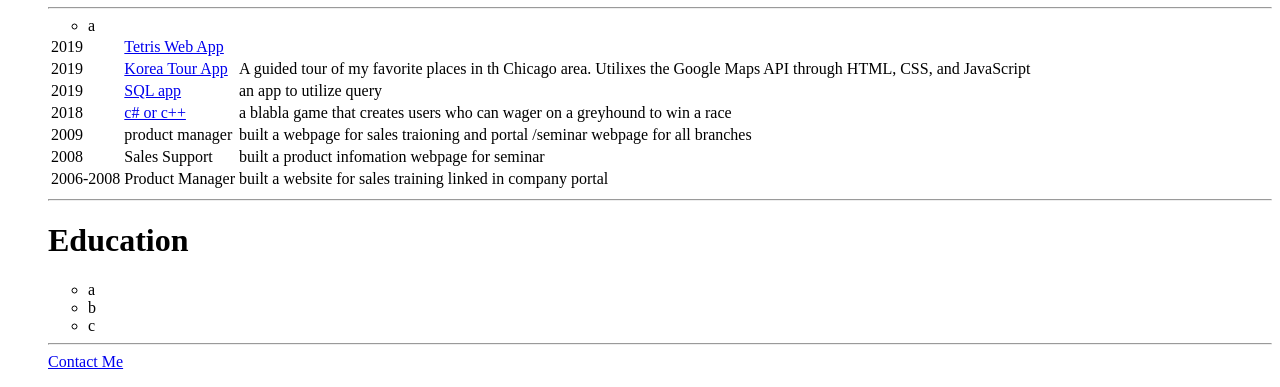
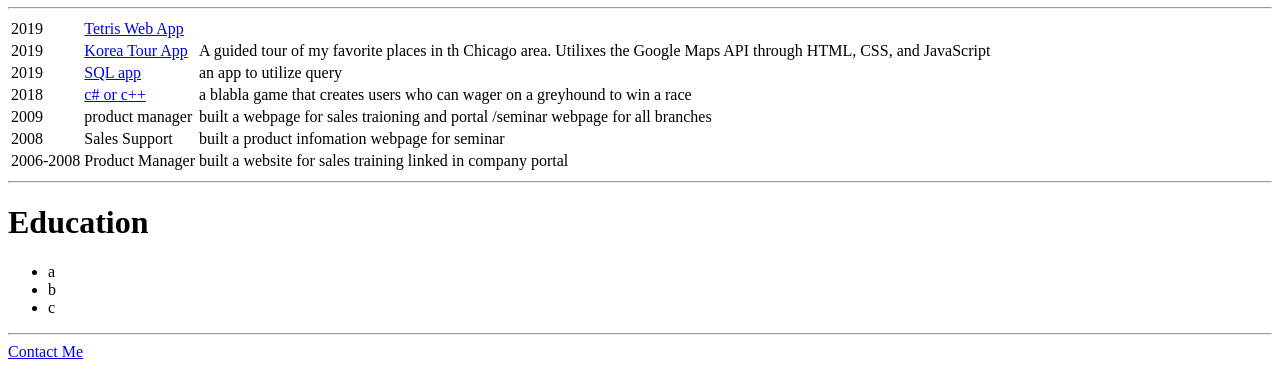
Before and after one commit to Jaquard/cv, a plain HTML site: page index.html in a window 1280 px wide. Shown: the part 518-905 px from the top of the page. Drawn offline with Linux system fonts and the light colour scheme.

Commit message:
revision

```diff
--- a/index.html
+++ b/index.html
@@ -46,13 +46,12 @@
         <td>SQL</td>
         <td>⭐⭐⭐</td>
     </table>
+  </ul>
 
   <p></p>
   <h1>Experience</h1>
   <hr>
-  <ul>
-    <li>a</li>
-  </ul>
+
   <table>
     <tr>
       <td>2019</td>
```
